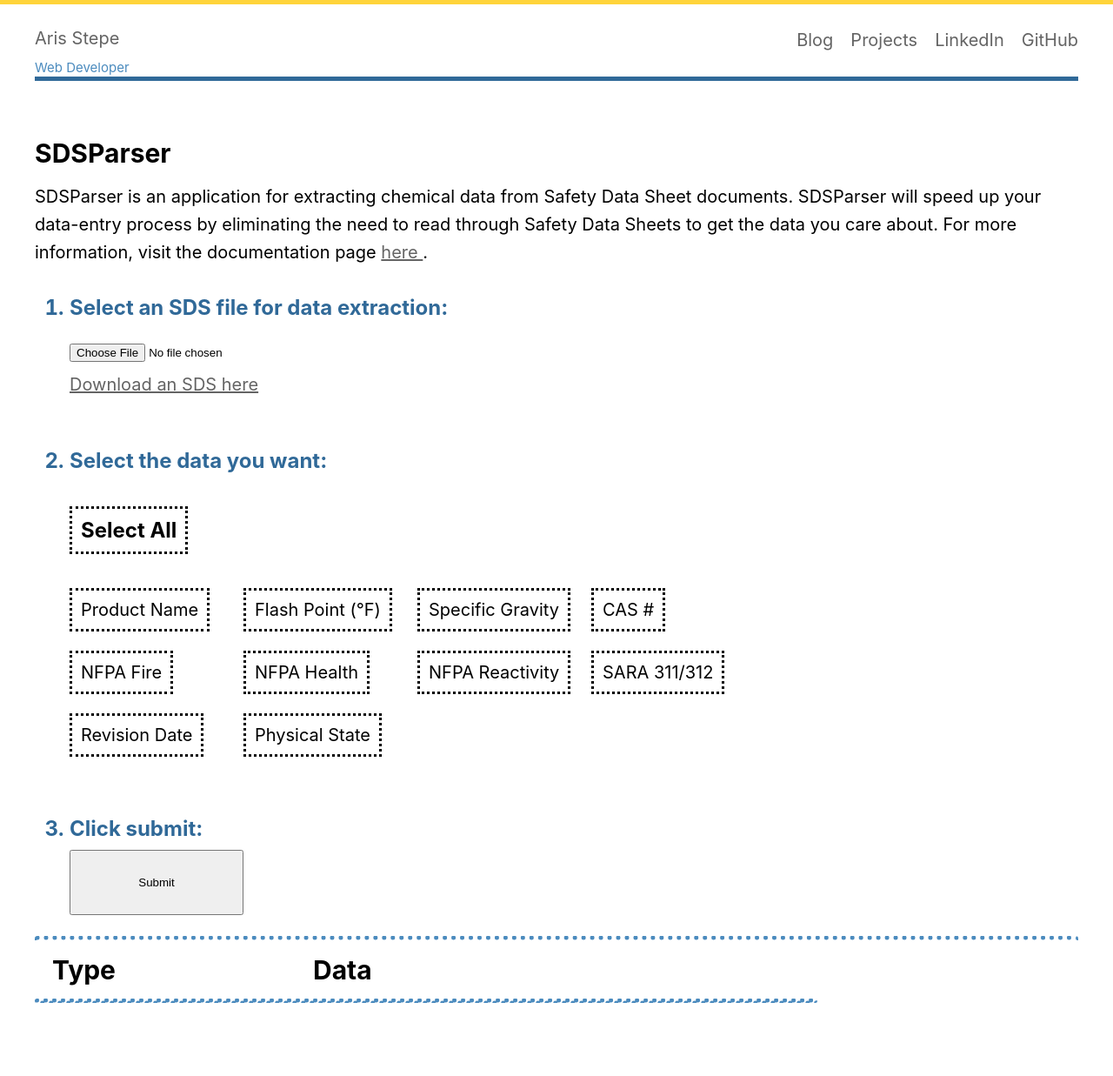
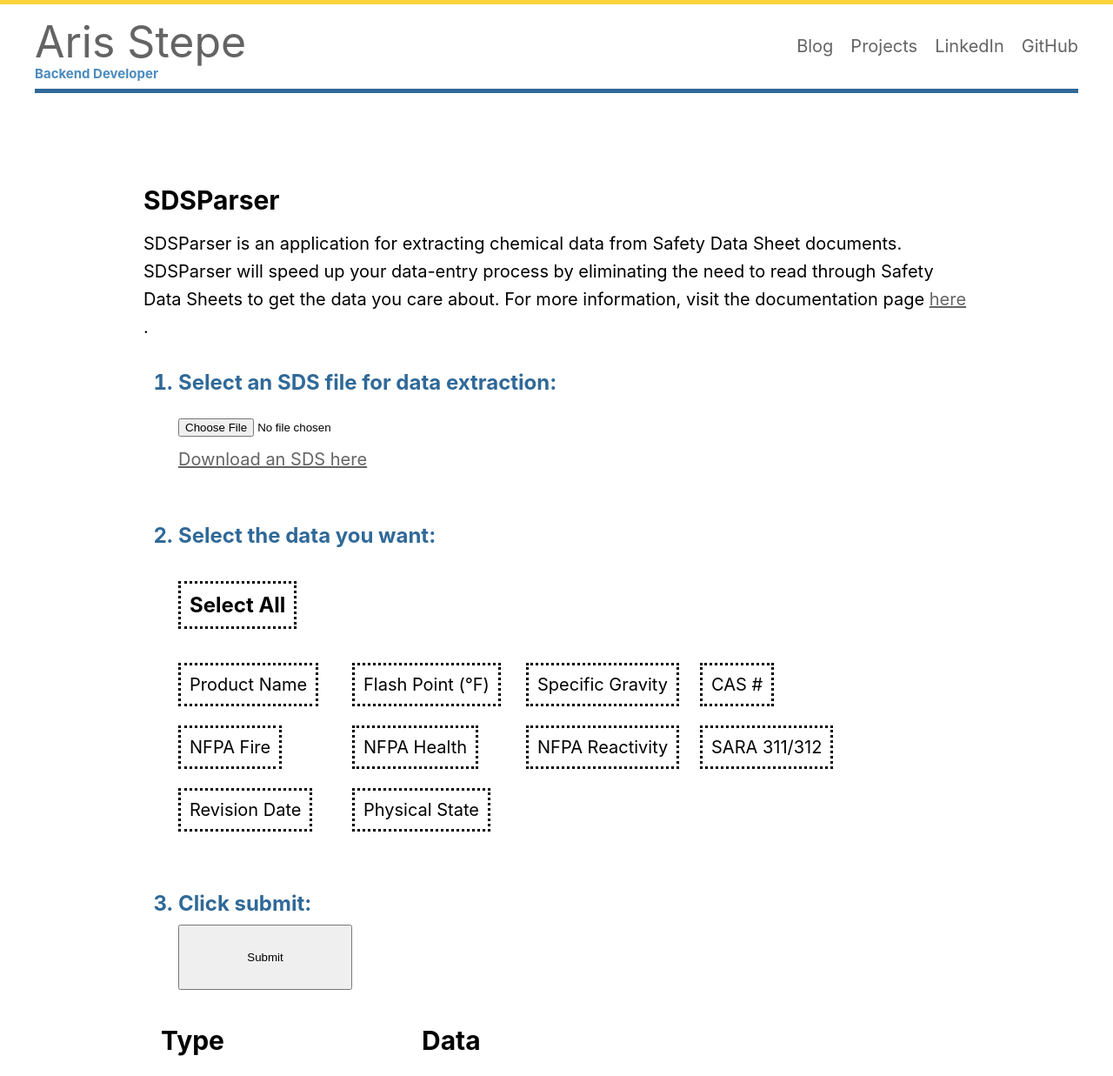
Before and after one commit to astepe/ari-blog, a Flask app: page /projects/submit_sds in a window 1280 px wide. Shown: the whole page at 87% size. Before the commit the page ends 1153 px from the top, so only its background shows below. Run offline with Flask 2, Linux system fonts and the light colour scheme; some libraries are stand-ins or nearby versions.

Commit message:
adjusted visual

```diff
--- a/blueprints/static/myscripts.js
+++ b/blueprints/static/myscripts.js
@@ -42,7 +42,7 @@ function displayResults(results) {
     var categoryItem = document.createElement('div');
     var h3 = document.createElement('h3');
     var h3Text = document.createTextNode(sds_data_titles[key] + ":");
-    categoryOutputList.className = "category_output_list";
+    categoryOutputList.className = "category_output_list_item";
     categoryItem.className = "category_item";
 
     h3.appendChild(h3Text);
--- a/blueprints/static/mystyle.css
+++ b/blueprints/static/mystyle.css
@@ -35,7 +35,7 @@ a:hover {
   display: grid;
   grid-gap: 20px;
   grid-row-gap: 5px;
-  grid-template-rows: 75px 5px;
+  grid-template-rows: auto 5px;
   grid-template-columns: 2fr repeat(4, auto);
 }
 .navlink {
@@ -48,17 +48,22 @@ a:hover {
 .header {
   justify-content: left;
   align-items: center;
+  display: grid;
 }
 .header-title {
-  font-size: 20px;
+  font-size: 1px;
   font-family: courier new;
-  margin-bottom: 0;
+  margin-bottom: 0px;
+  margin-top: 0px;
+  height: 55px;
 }
 .header-subtitle {
   font-size: 15px;
   font-family: source sans pro,-apple-system,BlinkMacSystemFont,segoe ui,Roboto,helvetica neue,Arial,sans-serif,apple color emoji,segoe ui emoji,segoe ui symbol;
   color: #4B8BBE;
-  margin-top: .25rem;
+  margin-top: 10px;
+  margin-bottom: 0;
+  font-weight: bold;
 }
 .underline {
   display: grid;
@@ -180,3 +185,25 @@ body.fade {
     opacity: 0;
     transition: none;
 }
+#myname {
+  font-size: 50px;
+}
+form {
+  padding-top: 40px;
+  padding-left: 125px;
+  padding-right: 125px;
+}
+.category_output_list {
+  padding-left: 125px;
+  padding-right: 125px;
+}
+.category_output_list_item {
+  display: grid;
+  grid-template-columns: 300px 325px 200px;
+  justify-content: left;
+  align-items: center;
+  border-top: 5px dotted;
+  border-top-color: currentcolor;
+  border-radius: 3px;
+  border-color: #4B8BBE;
+}
--- a/blueprints/static/sdsproject.css
+++ b/blueprints/static/sdsproject.css
@@ -38,9 +38,6 @@
   grid-template-columns: 300px 325px 200px;
   justify-content: left;
   align-items: center;
-  border-top: 5px dotted;
-  border-radius: 3px;
-  border-color: #4B8BBE;
 }
 .category_item {
   display: grid;
--- a/blueprints/templates/base.html
+++ b/blueprints/templates/base.html
@@ -22,8 +22,8 @@
 
       <div class="navbar">
         <div class="header">
-          <p class="header-title"><a href="{{url_for('home.index')}}">Aris Stepe</a></p>
-          <p class="header-subtitle">Web Developer</p>
+          <p class="header-title"><a id="myname" href="{{url_for('home.index')}}">Aris Stepe</a></p>
+          <p class="header-subtitle">Backend Developer</p>
         </div>
         {% block current %}
 
--- a/blueprints/templates/sds_parser_form.html
+++ b/blueprints/templates/sds_parser_form.html
@@ -85,10 +85,10 @@ function requestSDSData(event) {
   <h1 class="category_item">Type</h1>
   <h1 class="category_item">Data</h1>
   <div></div>
-</div>
-<div id="requested_sds_data">
-  <div class="category_output_list">
-    <div></div>
+  <div id="requested_sds_data">
+    <div class="category_output_list">
+      <div></div>
+    </div>
   </div>
 </div>
 <script src="{{url_for('static', filename='highlightSelectedCheckBox.js')}}"></script>
```
